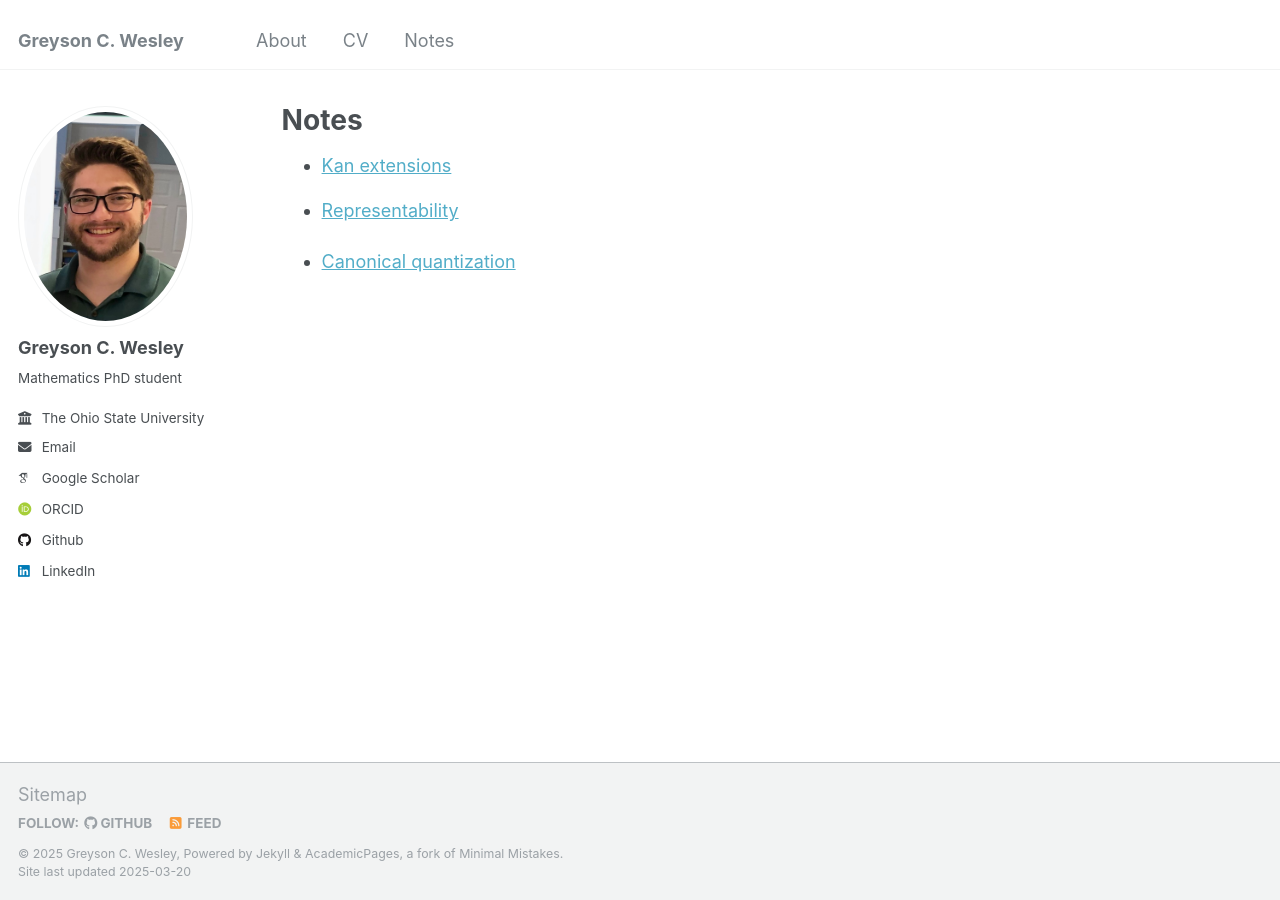
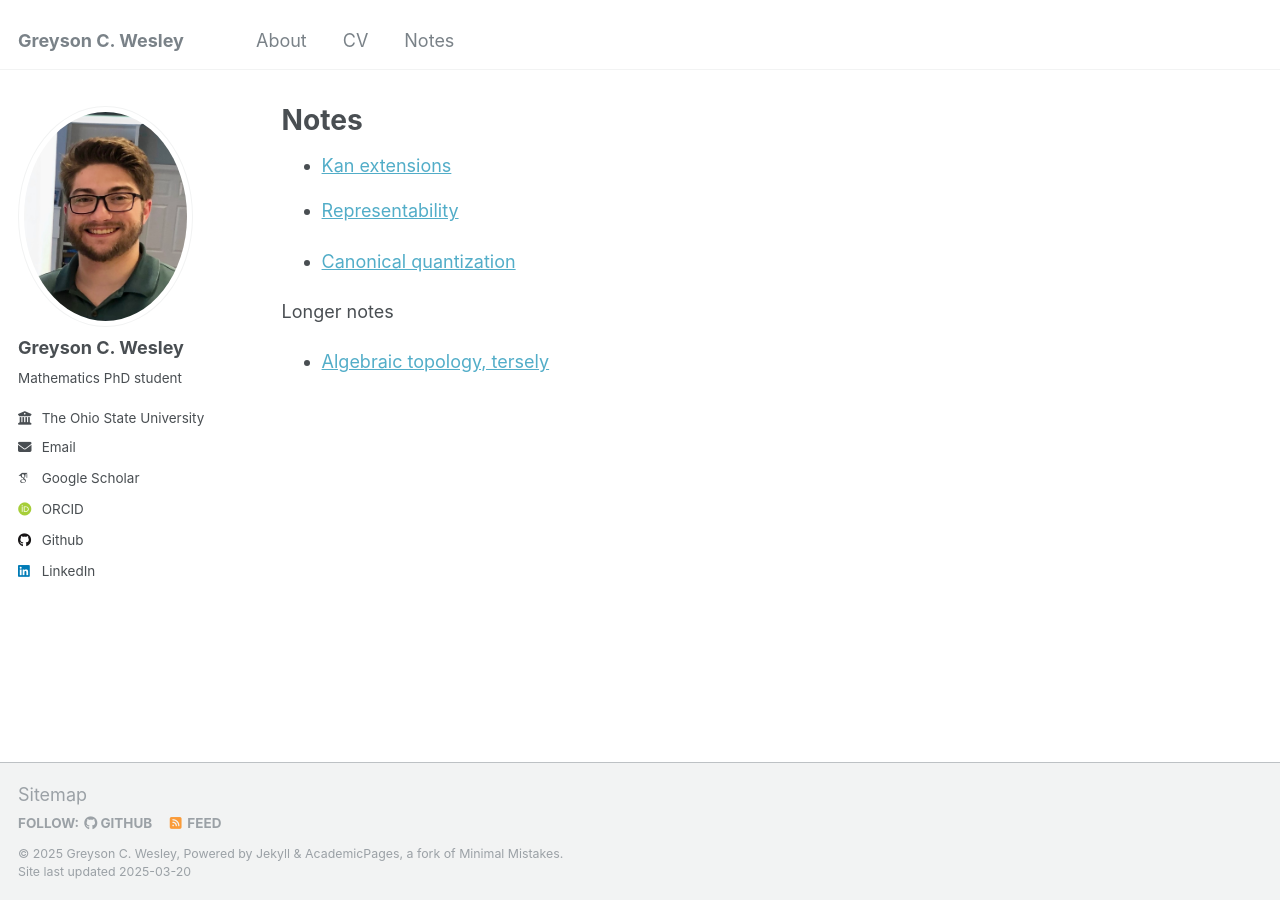
Before and after one commit to gwesley96/gwesley96.github.io, a Jekyll site: the page built from _pages/notes.md, in a window 1280 px wide. Built offline with Jekyll 4.4.1, drawn with Linux system fonts in a browser that asks for light colours; some web fonts are replaced.

Commit message:
added At notes

```diff
--- a/_pages/notes.md
+++ b/_pages/notes.md
@@ -15,3 +15,7 @@ published: true
 - [Representability](Representability)
 
 - [Canonical quantization](CanonicalQuantization)
+
+Longer notes
+
+- [Algebraic topology, tersely](gwesley96/gwesley96.github.io/files/AT.pdf)
```
Also changed, not shown: 2 other files.
